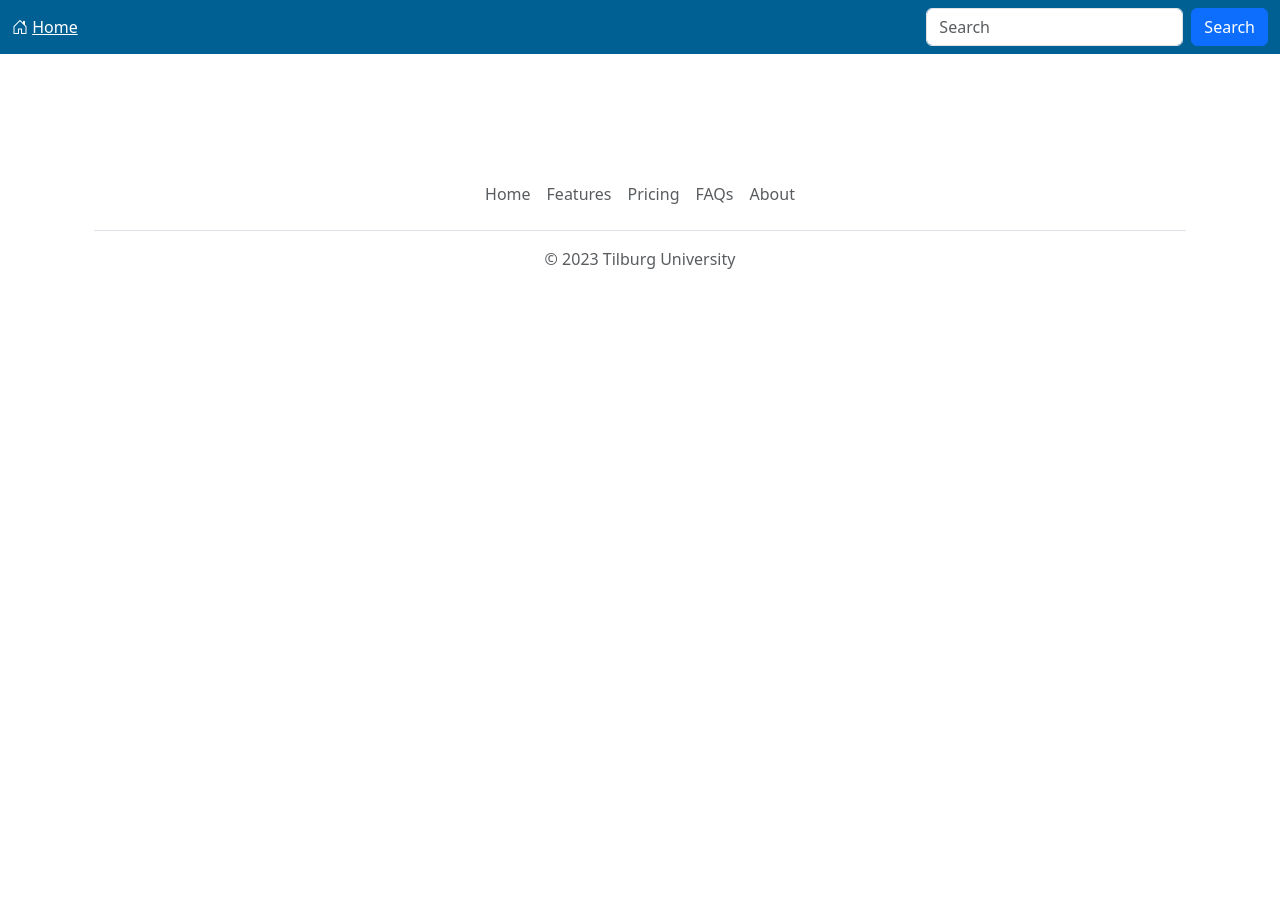
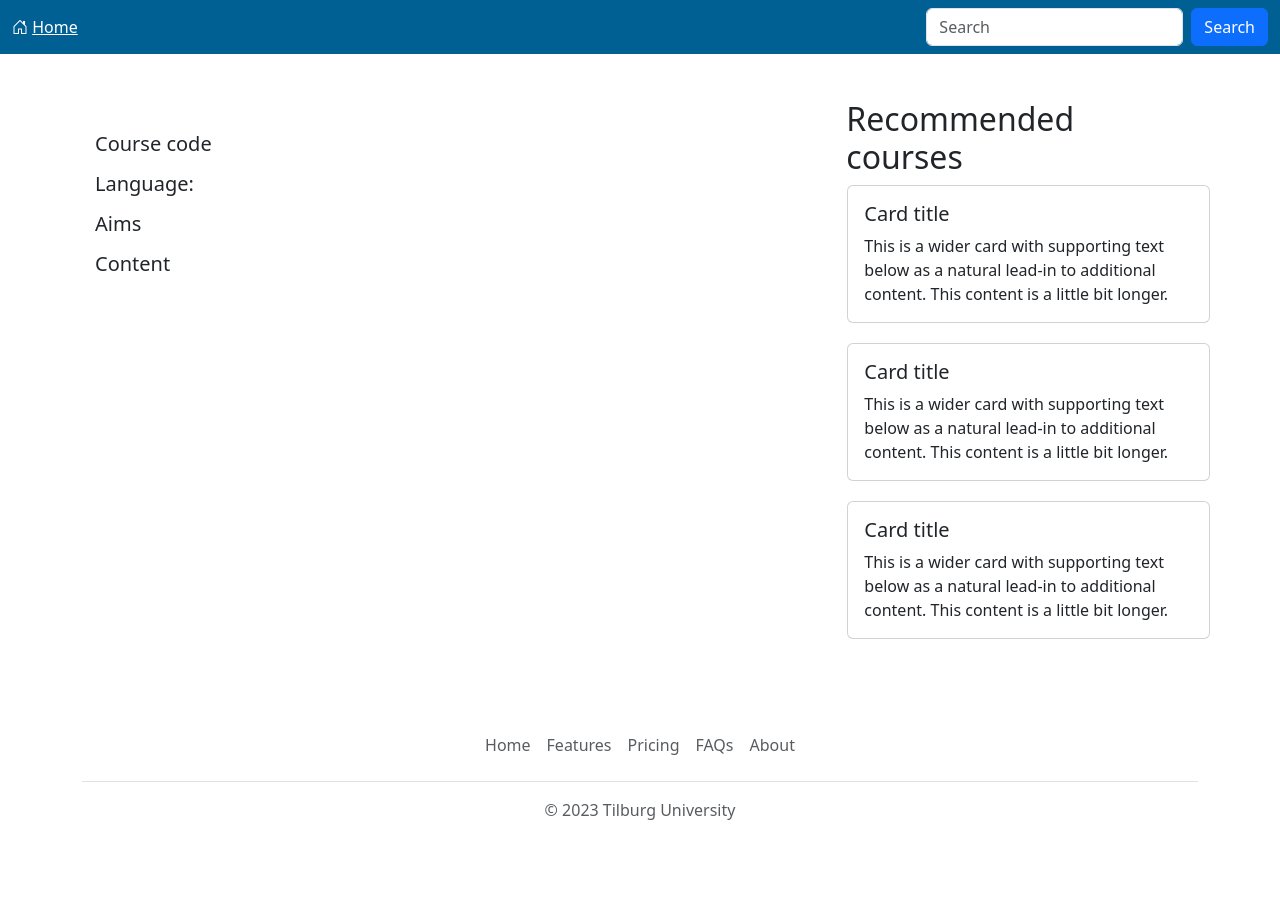
Before and after one commit to KleinJonasUVT/thesis_ma_recsys, a Flask app: template templates/coursepage.html in a window 1280 px wide. Before the commit the page ends 269 px from the top, so only its background shows below. Run offline with Flask 3, Linux system fonts and the light colour scheme; the template is opened without the code that fills it, so the values that code supplies are empty.

Commit message:
updated the layout to the coursepage to also include recommendations

```diff
--- a/database.py
+++ b/database.py
@@ -38,7 +38,7 @@ def load_course_from_db(course_code):
 
 def load_courselist_from_db(courselist_page_number):
     with engine.connect() as conn:
-        result = conn.execute(text("SELECT * FROM (SELECT *, (ROW_NUMBER() OVER (ORDER BY (SELECT NULL)) - 1) DIV 3 + 1 AS pair_num FROM courses) AS numbered_rows WHERE pair_num = :val;"), parameters=dict(val=courselist_page_number))
+        result = conn.execute(text("SELECT * FROM (SELECT *, (ROW_NUMBER() OVER (ORDER BY (SELECT NULL)) - 1) DIV 2 + 1 AS pair_num FROM courses) AS numbered_rows WHERE pair_num = :val;"), parameters=dict(val=courselist_page_number))
     courselist = []
     columns = result.keys()
     for row in result:
@@ -50,5 +50,5 @@ def get_max_courselist_pages():
     with engine.connect() as conn:
         result = conn.execute(text("SELECT COUNT(*) FROM courses"))
         total_rows = result.scalar()
-    max_pages = math.floor((total_rows - 1) / 3) + 1
+    max_pages = math.floor((total_rows - 1) / 2) + 1
     return max_pages
--- a/templates/coursepage.html
+++ b/templates/coursepage.html
@@ -17,11 +17,23 @@
   {% include 'navbar.html' %}
   <div class="container">
     <div class="row mt-4">
-      <div class="col">
+      <div class="col-8">
         <h2>{{ course['course_name'] }}</h2>
+        <br>
+        <h5>Course code</h5>
+        <p class="course-details">{{ course['course_code'] }}</p>
+        <h5>Language:</h5>
+        <p class="course-details">{{ course['language'] }}</p>
+        <h5>Aims</h4>
+        <p class="course-aims">{{ course['aims'] }}</p>
+        <h5>Content</h4>
+        <p class="course-aims">{{ course['content'] }}</p>
+      </div>
+      <div class="col-4">
+        {% include 'rec_coursepage.html' %}
       </div>
     </div>
-
+  </div>
     {% include 'footer.html' %}
   </div>
 </body>
--- /dev/null
+++ b/templates/rec_coursepage.html
@@ -0,0 +1,19 @@
+<style>
+  .row {
+    margin-bottom: 20px;
+    margin-left: 1px;
+  }
+</style>
+<h2>Recommended courses</h2>
+    {% for rec in range(1,4) %}
+      <div class="row">
+        <div class="col px-0">
+          <div class="card card-with-margin">
+            <div class="card-body">
+              <h5 class="card-title">Card title</h5>
+              <p class="card-text">This is a wider card with supporting text below as a natural lead-in to additional content. This content is a little bit longer.</p>
+            </div>
+          </div>
+        </div>
+      </div>
+    {% endfor %}
```
Also changed, not shown: templates/home.html (+1 -28 lines), templates/rec_home.html (added, +27 -0 lines).
